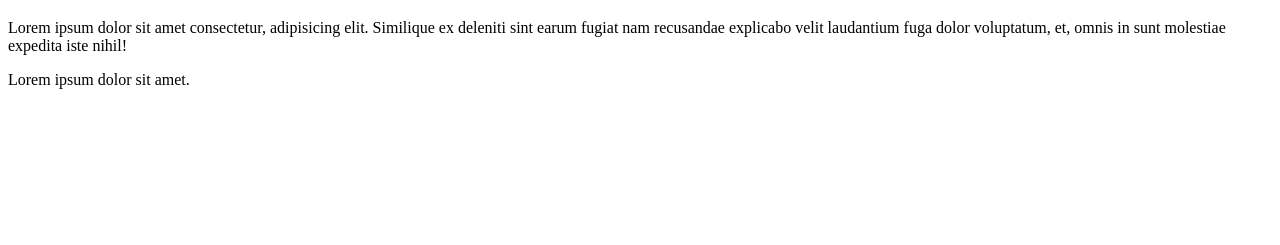
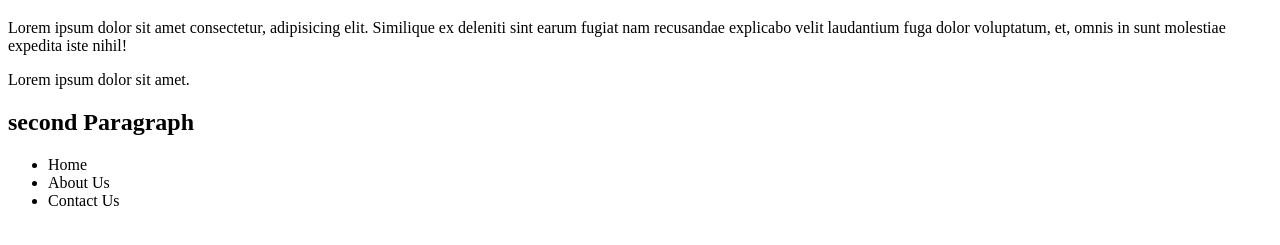
Before and after one commit to kshitizkapri/learn-git, a plain HTML site: page index.html in a window 1280 px wide. Shown: the part 61-306 px from the top of the page. Drawn offline with Linux system fonts and the light colour scheme.

Commit message:
add list to code

```diff
--- a/index.html
+++ b/index.html
@@ -13,5 +13,11 @@
     <p>
         Lorem ipsum dolor sit amet.
     </p>
+    <h2>second Paragraph</h2>
+    <ul>
+        <li>Home</li>
+        <li>About Us</li>
+        <li>Contact Us</li>
+    </ul>
   </body>
 </html>
```
